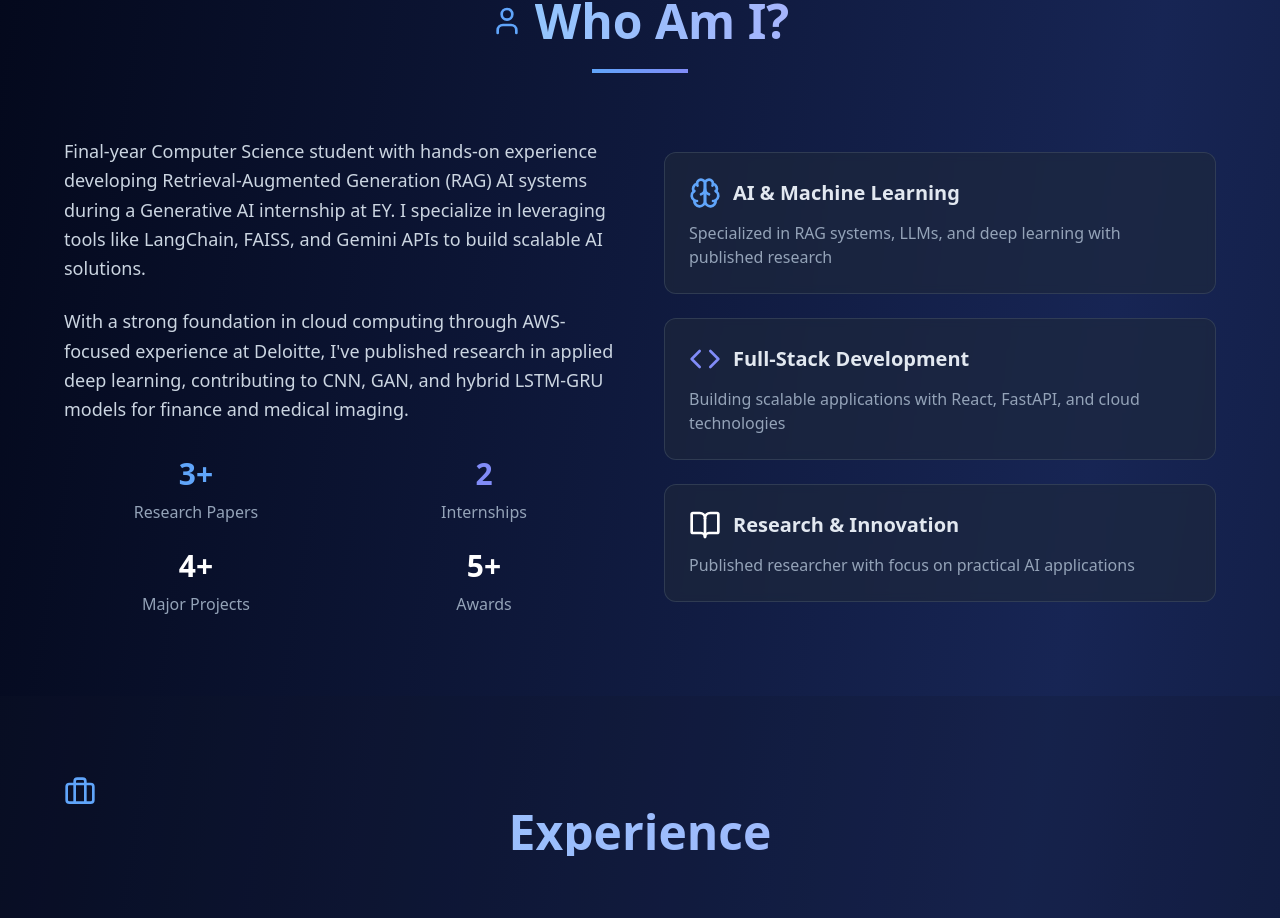
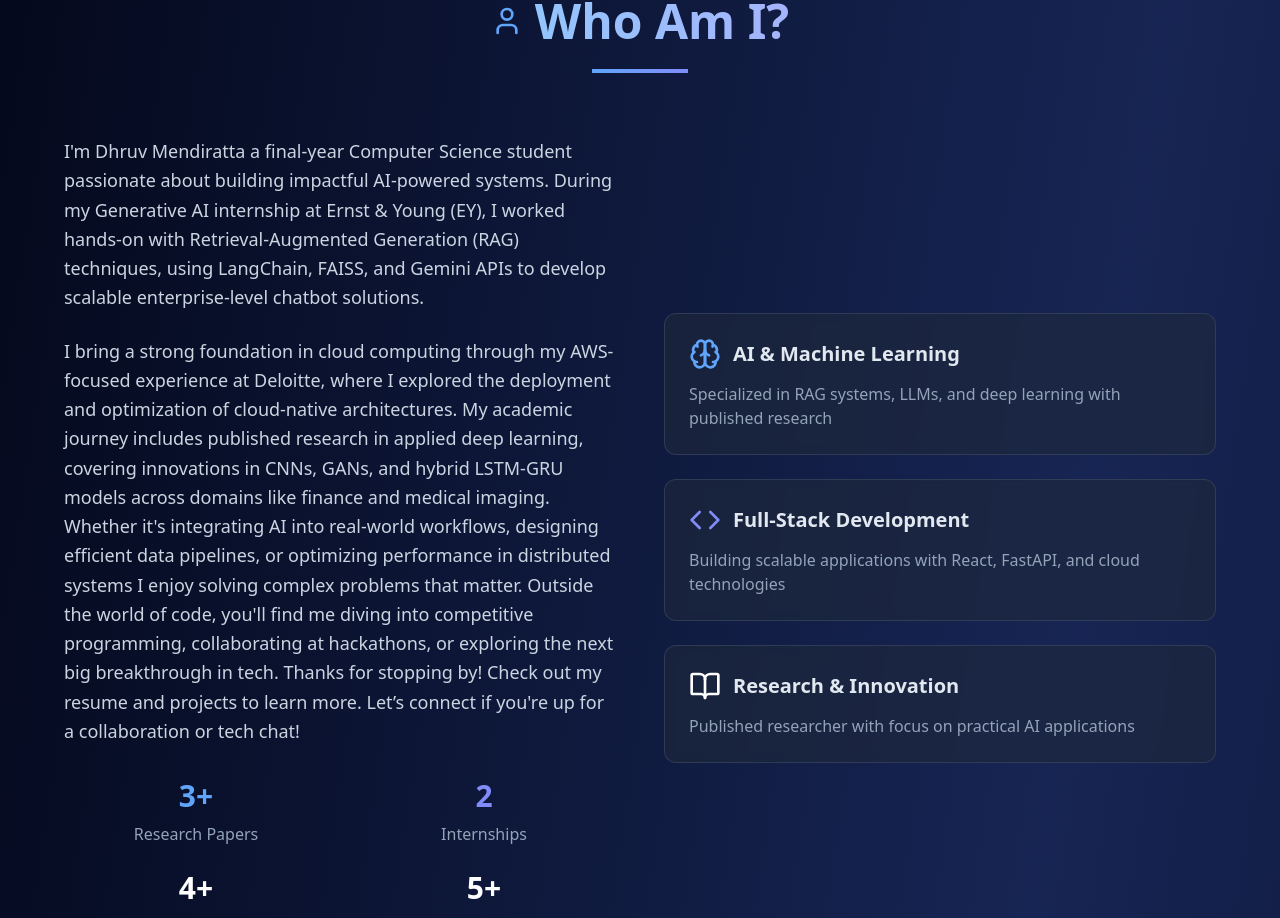
Before and after one commit to dhruvm-18/dhruv-portfolio, a React (Vite) app: page / in a window 1280 px wide. Shown: the part 723-1641 px from the top of the page. Built offline with nearby package versions, Linux system fonts and the light colour scheme.

Commit message:
Who am I?

```diff
--- a/src/pages/Index.tsx
+++ b/src/pages/Index.tsx
@@ -655,13 +655,12 @@ const Index = () => {
               transition={{ duration: 0.8 }}
             >
               <p className={`text-lg leading-relaxed mb-6 ${isDarkMode ? 'text-slate-300' : 'text-gray-700'}`}>
-                Final-year Computer Science student with hands-on experience developing Retrieval-Augmented Generation (RAG)
-                AI systems during a Generative AI internship at EY. I specialize in leveraging tools like LangChain, FAISS,
-                and Gemini APIs to build scalable AI solutions.
+                I'm Dhruv Mendiratta a final-year Computer Science student passionate about building impactful AI-powered systems. During my Generative AI internship at Ernst & Young (EY), I worked hands-on with Retrieval-Augmented Generation (RAG) techniques, using LangChain, FAISS, and Gemini APIs to develop scalable enterprise-level chatbot solutions.
               </p>
               <p className={`text-lg leading-relaxed mb-8 ${isDarkMode ? 'text-slate-300' : 'text-gray-700'}`}>
-                With a strong foundation in cloud computing through AWS-focused experience at Deloitte, I've published research
-                in applied deep learning, contributing to CNN, GAN, and hybrid LSTM-GRU models for finance and medical imaging.
+                I bring a strong foundation in cloud computing through my AWS-focused experience at Deloitte, where I explored the deployment and optimization of cloud-native architectures. My academic journey includes published research in applied deep learning, covering innovations in CNNs, GANs, and hybrid LSTM-GRU models across domains like finance and medical imaging.
+                Whether it's integrating AI into real-world workflows, designing efficient data pipelines, or optimizing performance in distributed systems I enjoy solving complex problems that matter. Outside the world of code, you'll find me diving into competitive programming, collaborating at hackathons, or exploring the next big breakthrough in tech.
+                Thanks for stopping by! Check out my resume and projects to learn more. Let’s connect if you're up for a collaboration or tech chat!
               </p>
 
               <div className="grid grid-cols-2 gap-6">
```
